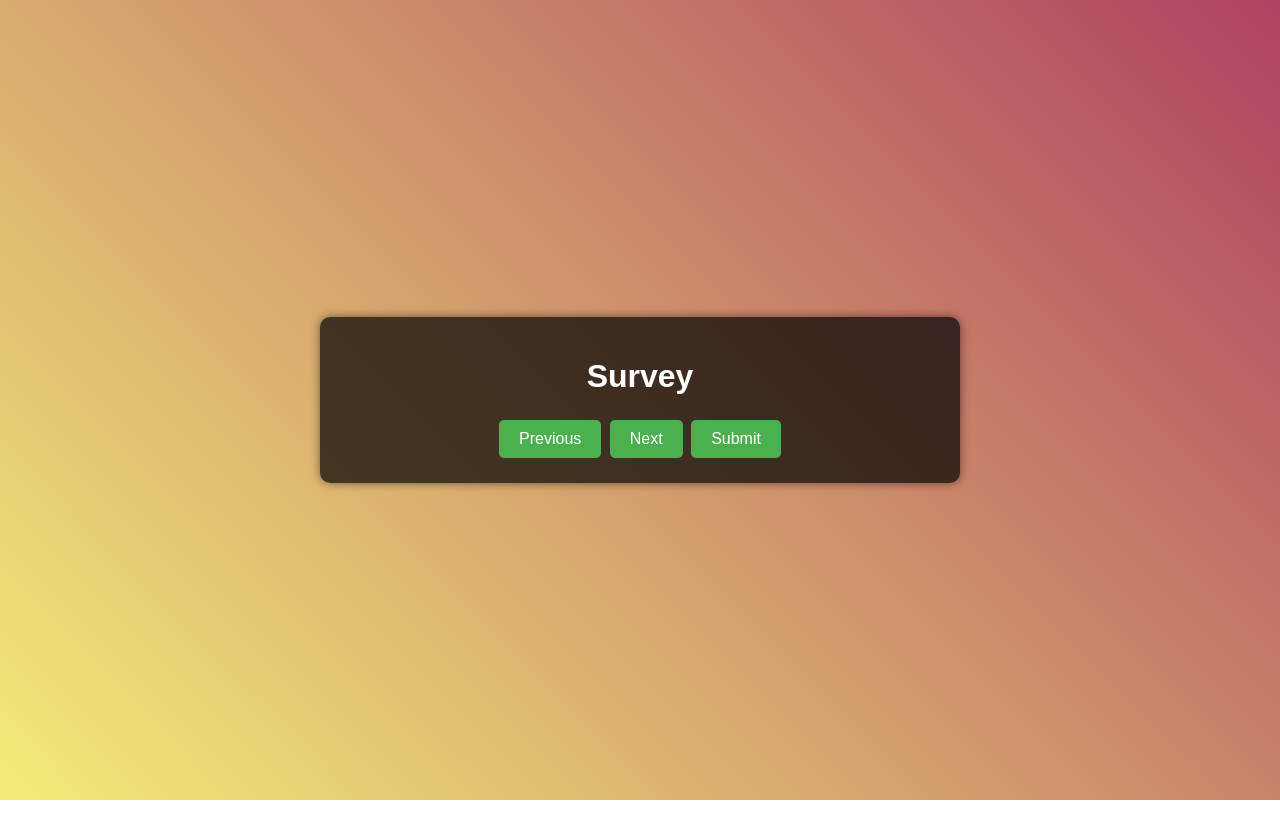
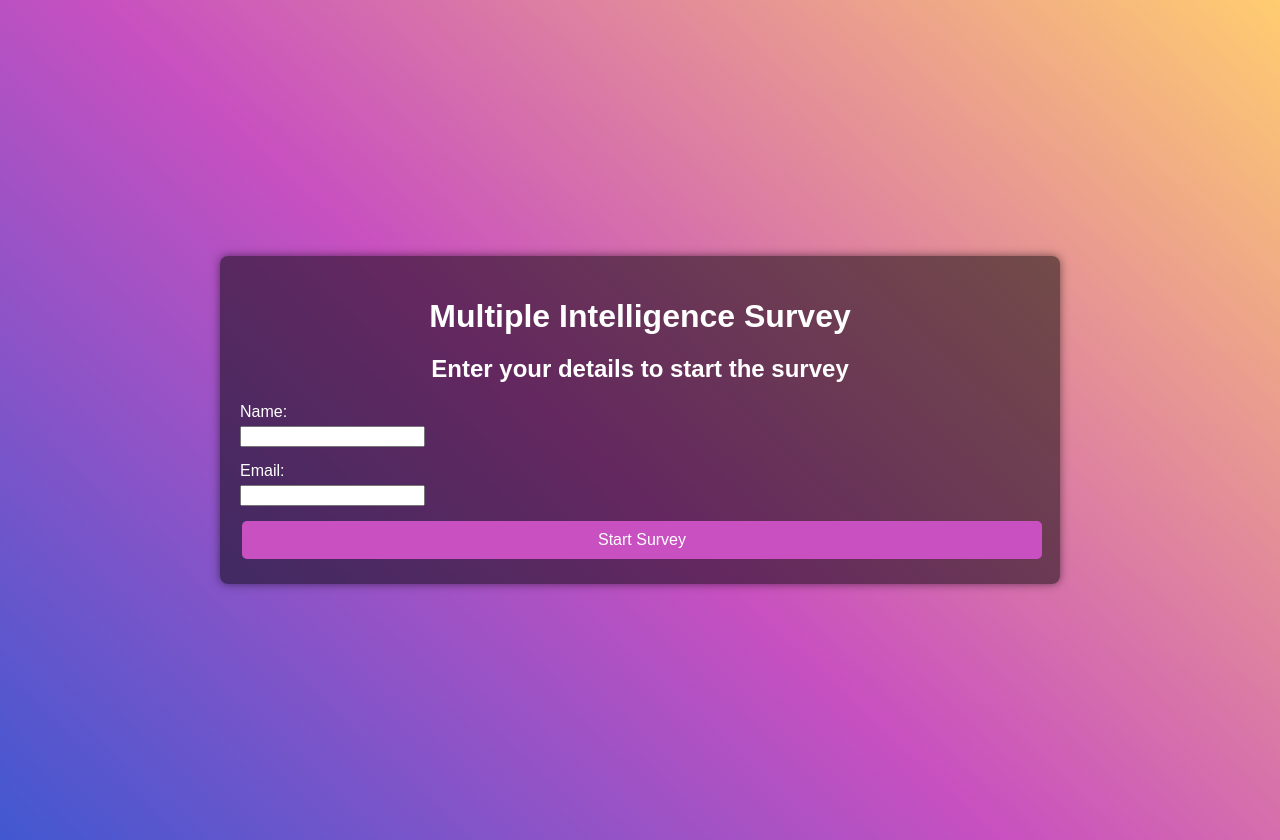
Before and after one commit to rixhabhftw/career-path-proto1, a plain HTML site: page survey.html in a window 1280 px wide. Before the commit the page ends 800 px from the top, so only its background shows below. Drawn offline with Linux system fonts and the light colour scheme.

Commit message:
Update survey.html

```diff
--- a/survey.html
+++ b/survey.html
@@ -3,17 +3,73 @@
 <head>
     <meta charset="UTF-8">
     <meta name="viewport" content="width=device-width, initial-scale=1.0">
-    <title>Survey</title>
+    <title>Multiple Intelligence Survey</title>
     <link rel="stylesheet" href="styles.css">
+    <style>
+        body {
+            font-family: Arial, sans-serif;
+            background: linear-gradient(43deg, #4158D0 0%, #C850C0 46%, #FFCC70 100%);
+            color: #fff;
+            margin: 0;
+            padding: 20px;
+        }
+        .container {
+            max-width: 800px;
+            margin: 0 auto;
+            background: rgba(0, 0, 0, 0.5);
+            padding: 20px;
+            border-radius: 8px;
+        }
+        h1, h2 {
+            text-align: center;
+        }
+        .question {
+            margin-bottom: 15px;
+        }
+        .question label {
+            display: block;
+            margin-bottom: 5px;
+        }
+        .options {
+            display: flex;
+            justify-content: space-between;
+        }
+        .options label {
+            margin-right: 10px;
+        }
+        .submit-button {
+            display: block;
+            width: 100%;
+            padding: 10px;
+            border: none;
+            background: #C850C0;
+            color: #fff;
+            font-size: 16px;
+            border-radius: 5px;
+            cursor: pointer;
+        }
+    </style>
 </head>
 <body>
     <div class="container">
-        <div class="survey">
-            <h1>Survey</h1>
-            <div id="survey-form"></div>
-            <button id="prev-btn">Previous</button>
-            <button id="next-btn">Next</button>
-            <button id="submit-btn">Submit</button>
+        <h1>Multiple Intelligence Survey</h1>
+        <h2>Enter your details to start the survey</h2>
+        <div id="user-details">
+            <div class="question">
+                <label for="name">Name:</label>
+                <input type="text" id="name" required>
+            </div>
+            <div class="question">
+                <label for="email">Email:</label>
+                <input type="email" id="email" required>
+            </div>
+            <button class="submit-button" onclick="startSurvey()">Start Survey</button>
+        </div>
+        <div id="survey-questions" style="display: none;">
+            <form id="surveyForm">
+                <!-- Questions will be inserted here by script.js -->
+            </form>
+            <button class="submit-button" onclick="submitSurvey()">Submit Survey</button>
         </div>
     </div>
     <script src="script.js"></script>
```
